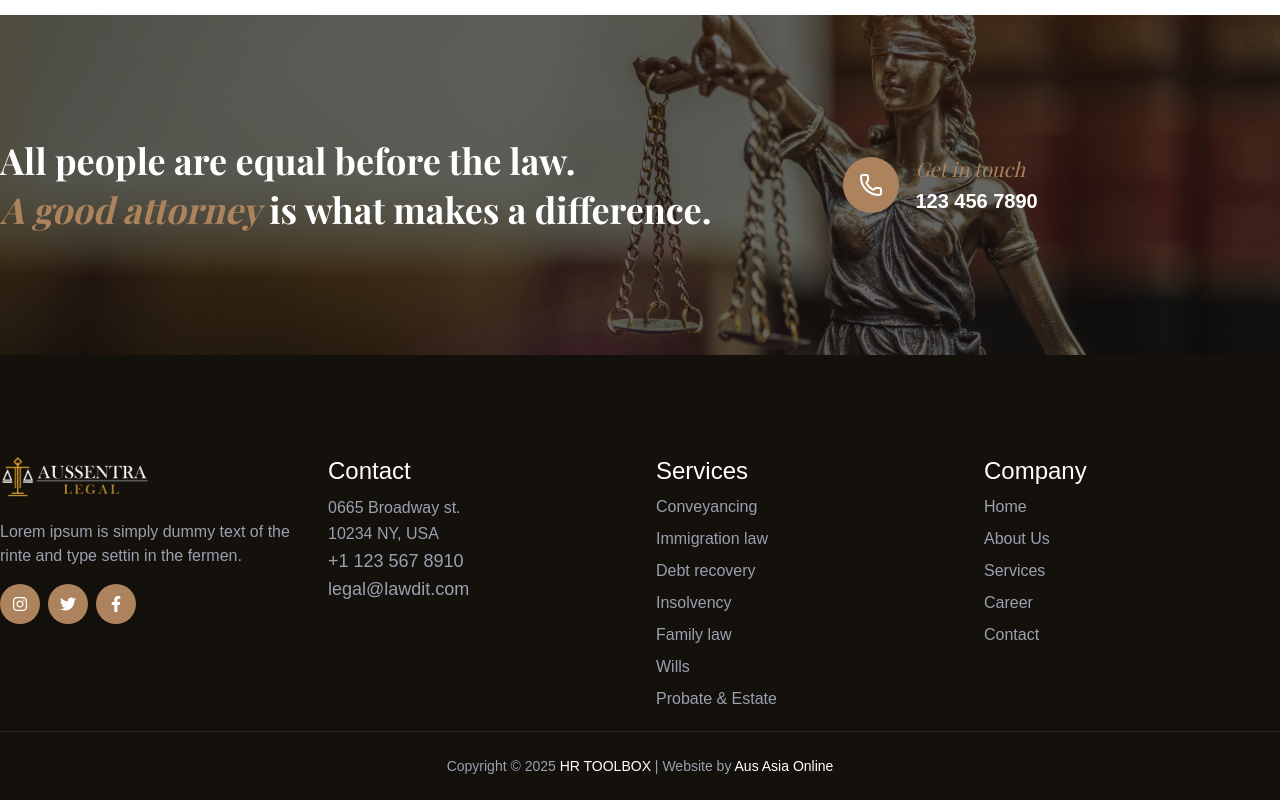
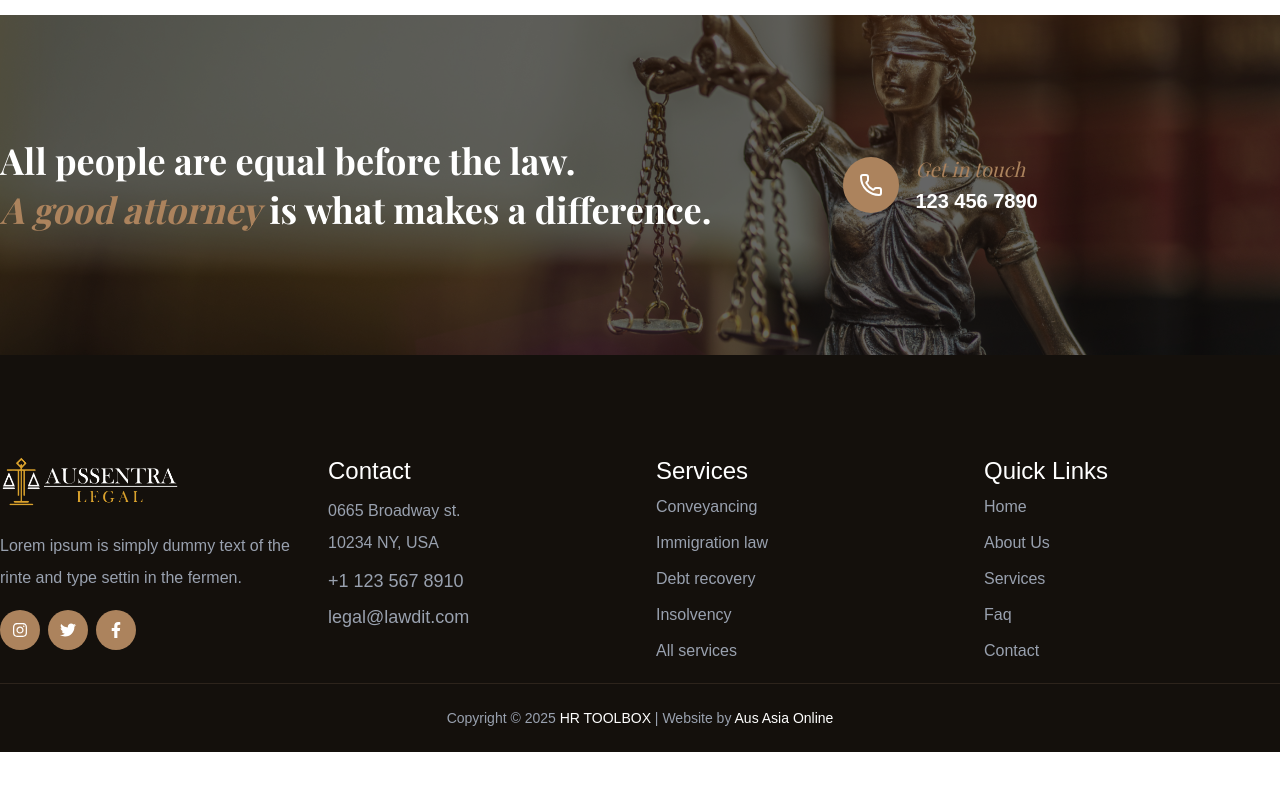
Before and after one commit to jewel-rana-ausasia/aussentra-legal, a Next.js app: page /contact in a window 1280 px wide. Shown: the part 1333-2133 px from the top of the page. After the commit the page ends 2085 px from the top, so only its background shows below. Built offline with nearby package versions, Linux system fonts and the light colour scheme.

Commit message:
Update the Header , Navbar, Footer

```diff
--- a/components/AboutSection.tsx
+++ b/components/AboutSection.tsx
@@ -19,7 +19,7 @@ export default function AboutSection() {
                   <FaGavel className="w-5 h-5 text-white text-xl" />
                 </span>
               </div>
-              <span className="italic text-xl lg:text-2xl">About law firm</span>
+              <span className="italic text-xl lg:text-2xl">About us</span>
             </div>
 
             {/* Title */}
--- a/components/Footer.tsx
+++ b/components/Footer.tsx
@@ -16,17 +16,40 @@ export default function Footer() {
     "Immigration law",
     "Debt recovery",
     "Insolvency",
-    "Family law",
-    "Wills",
-    "Probate & Estate",
+    "All services",
   ];
+
+  const quickLinks = ["Home", "About Us", "Services", "Faq", "Contact"];
+
+  // Function to get href for any navigation item
+  const getHref = (label: string) => {
+    switch (label) {
+      case "Home":
+        return "/";
+      case "About Us":
+        return "/about";
+      case "Services":
+        return "/services";
+      case "Faq":
+        return "/faq";
+      case "Contact":
+        return "/contact";
+      default:
+        // For other labels like services
+        return "/";
+    }
+  };
+
   return (
     <>
       {/* Get in Touch */}
       <section className="relative">
         <div
           className="bg-fixed bg-contain lg:bg-cover  bg-center relative py-16 lg:py-20"
-          style={{ backgroundImage: "url('/home/all-people-are-equal-before-the-law.jpg')" }}
+          style={{
+            backgroundImage:
+              "url('/home/all-people-are-equal-before-the-law.jpg')",
+          }}
         >
           {/* Overlay */}
           <div className="absolute inset-0 bg-black/60"></div>
@@ -78,11 +101,11 @@ export default function Footer() {
                 <Image
                   src="/aussentra-legal-logo-white.png"
                   alt="Logo"
-                  width={150}
+                  width={180}
                   height={80}
                 />
               </div>
-              <p className="text-gray-400">
+              <p className="text-gray-400 leading-loose">
                 Lorem ipsum is simply dummy text of the rinte and type settin in
                 the fermen.
               </p>
@@ -108,9 +131,9 @@ export default function Footer() {
             </div>
 
             {/* Contact */}
-            <div>
+            <div className="space-y-2">
               <h3 className="text-2xl mb-2">Contact</h3>
-              <p className="text-gray-400 leading-relaxed">
+              <p className="text-gray-400 leading-loose">
                 0665 Broadway st.
                 <br />
                 10234 NY, USA
@@ -126,7 +149,7 @@ export default function Footer() {
             {/* Services Column */}
             <div>
               <h3 className="text-2xl mb-2">Services</h3>
-              <ul className="space-y-2">
+              <ul className="space-y-3">
                 {services.map((service, index) => (
                   <li
                     key={index}
@@ -139,20 +162,18 @@ export default function Footer() {
             </div>
 
             <div>
-              <h3 className="text-2xl mb-2">Company</h3>
-              <ul className="space-y-2">
-                {["Home", "About Us", "Services", "Career", "Contact"].map(
-                  (item, index) => (
+              <h3 className="text-2xl mb-2">Quick Links</h3>
+              <ul className="space-y-3">
+                {quickLinks.map((label, index) => (
                   <li key={index}>
                     <a
-                        href={`#${item.replace(/\s+/g, "").toLowerCase()}`}
+                      href={getHref(label)}
                       className="text-gray-400 hover:text-[#ac835d] transition-colors"
                     >
-                        {item}
+                      {label}
                     </a>
                   </li>
-                  )
-                )}
+                ))}
               </ul>
             </div>
           </div>
--- a/components/Header.tsx
+++ b/components/Header.tsx
@@ -49,7 +49,7 @@ const Header: React.FC = () => {
                 href="#"
                 className="inline-block relative px-8 py-3 text-white font-medium border border-[#ac835d] rounded-full hover:bg-[#ac835d] transition duration-300 button-3"
               >
-                Explore Company
+                Explore All Services
                 <span></span>
               </a>
             </div>
--- a/components/Navbar.tsx
+++ b/components/Navbar.tsx
@@ -45,8 +45,8 @@ const Navbar = () => {
           <Image
             src="/aussentra-legal-logo-white.png"
             alt="Logo"
-            width={135}
-            height={60}
+            width={180}
+            height={80}
             className="object-contain"
           />
         </Link>
--- a/components/ServiceSection.tsx
+++ b/components/ServiceSection.tsx
@@ -1,6 +1,7 @@
 "use client";
-import { useState, useEffect } from "react";
-import { Gavel, ArrowRight, ChevronLeft, ChevronRight } from "lucide-react";
+
+import { useState, useEffect, useRef } from "react";
+import { Gavel, ArrowRight } from "lucide-react";
 
 const services = [
   { title: "Conveyancing", img: "/services/conveyancing-banner.jpg" },
@@ -15,16 +16,31 @@ const services = [
 export default function ServiceSection() {
   const [currentIndex, setCurrentIndex] = useState(0);
   const [slidesPerView, setSlidesPerView] = useState(3);
+  const [isVisible, setIsVisible] = useState(false);
+  const sectionRef = useRef<HTMLDivElement>(null);
 
+  // ✅ Detect visibility of the section
+  useEffect(() => {
+    const observer = new IntersectionObserver(
+      ([entry]) => {
+        setIsVisible(entry.isIntersecting);
+      },
+      { threshold: 0.3 } // start animation when 30% visible
+    );
+
+    if (sectionRef.current) observer.observe(sectionRef.current);
+
+    return () => {
+      if (sectionRef.current) observer.unobserve(sectionRef.current);
+    };
+  }, []);
+
+  // ✅ Handle responsive slide count
   useEffect(() => {
     const handleResize = () => {
-      if (window.innerWidth < 768) {
-        setSlidesPerView(1);
-      } else if (window.innerWidth < 1024) {
-        setSlidesPerView(2);
-      } else {
-        setSlidesPerView(3);
-      }
+      if (window.innerWidth < 768) setSlidesPerView(1);
+      else if (window.innerWidth < 1024) setSlidesPerView(2);
+      else setSlidesPerView(3);
     };
 
     handleResize();
@@ -32,21 +48,16 @@ export default function ServiceSection() {
     return () => window.removeEventListener("resize", handleResize);
   }, []);
 
+  // ✅ Auto-slide only when section is visible
   useEffect(() => {
+    if (!isVisible) return;
+
     const interval = setInterval(() => {
       setCurrentIndex((prev) => (prev + 1) % services.length);
     }, 3000);
 
     return () => clearInterval(interval);
-  }, []);
-
-  const nextSlide = () => {
-    setCurrentIndex((prev) => (prev + 1) % services.length);
-  };
-
-  const prevSlide = () => {
-    setCurrentIndex((prev) => (prev - 1 + services.length) % services.length);
-  };
+  }, [isVisible]);
 
   const goToSlide = (index: number) => {
     setCurrentIndex(index);
@@ -61,7 +72,10 @@ export default function ServiceSection() {
   };
 
   return (
-    <section className="relative px-10 lg:px-0 py-20 bg-white overflow-hidden">
+    <section
+      ref={sectionRef}
+      className="relative px-10 lg:px-0 py-20 bg-white overflow-hidden transition-opacity duration-700 ease-in-out"
+    >
       <div className="max-w-7xl mx-auto">
         <div className="grid grid-cols-1 lg:grid-cols-3 gap-12 items-center">
           {/* Left Content */}
@@ -97,6 +111,7 @@ export default function ServiceSection() {
                       src={item.img}
                       alt={item.title.replace("\n", " ")}
                       className="rounded-lg object-cover w-full h-64 md:h-72 lg:h-80 transition-transform duration-700 group-hover:scale-110"
+                      loading="lazy"
                     />
                     <div className="absolute inset-0 bg-gradient-to-t from-black/70 via-black/20 to-transparent rounded-lg"></div>
 
```
Lines whose indentation alone changed are shown as unchanged.
